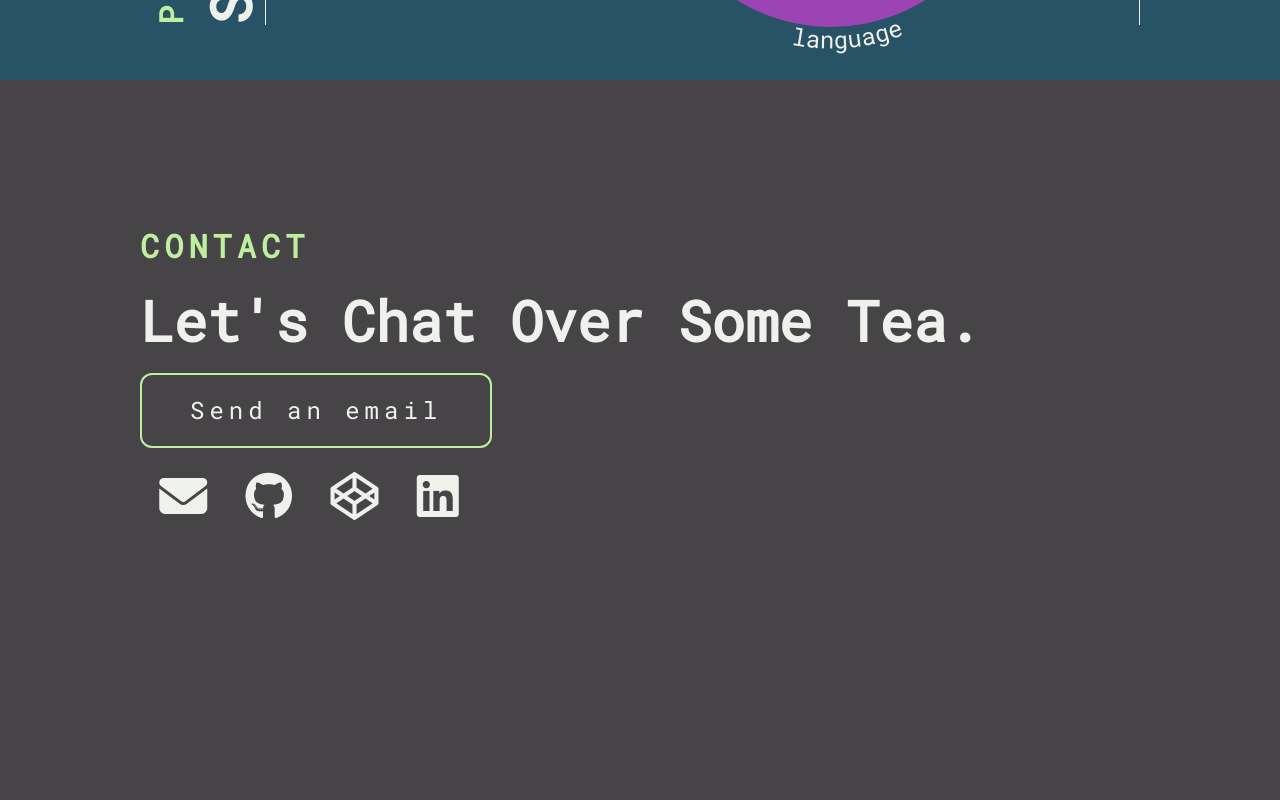
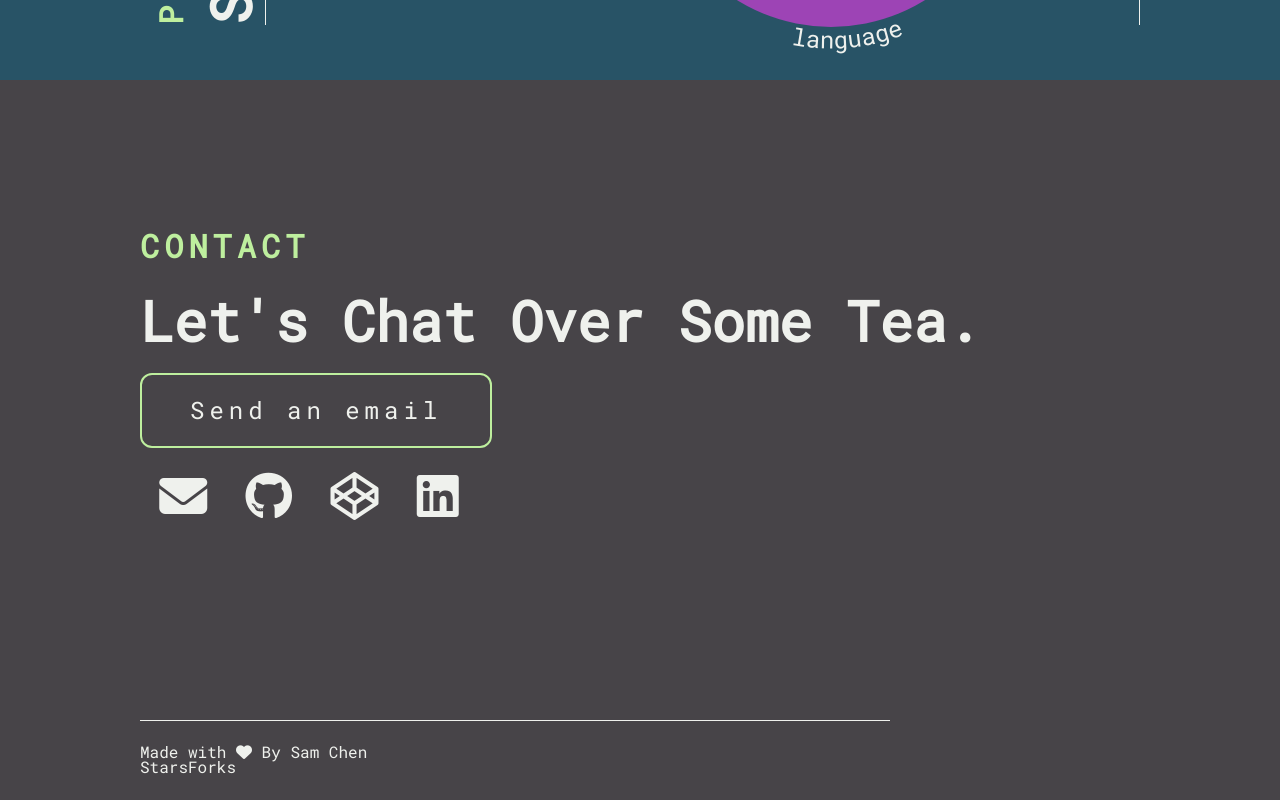
Before and after one commit to samchencode/v1, a Vue app: page / in a window 1280 px wide. Shown: the part 3459-4259 px from the top of the page. Built offline with nearby package versions, Linux system fonts and the light colour scheme.

Commit message:
created footer layout

```diff
--- a/src/App.vue
+++ b/src/App.vue
@@ -7,7 +7,7 @@
       <Spotlight class="content__section" />
       <Proficiencies class="content__section" />
       <Contact class="content__section" />
-      <footer class="content__footer" />
+      <Footer class="content__footer" />
     </main>
   </div>
 </template>
@@ -19,6 +19,7 @@ import NavBar from '@/components/NavBar.vue';
 import Spotlight from '@/components/Spotlight.vue';
 import Proficiencies from '@/components/Proficiencies.vue';
 import Contact from '@/components/Contact.vue';
+import Footer from '@/components/Footer.vue';
 import '@/main.css';
 
 export default {
@@ -30,6 +31,7 @@ export default {
     Spotlight,
     Proficiencies,
     Contact,
+    Footer,
   },
   data: () => ({
     badges: ['Full Stack Web Development', 'Machine Learning'],
@@ -62,7 +64,6 @@ export default {
 }
 
 .content__footer {
-  display: flex;
   height: 10vh;
 }
 </style>
--- /dev/null
+++ b/src/components/Footer.vue
@@ -0,0 +1,70 @@
+<template>
+  <footer class="footer">
+    <GithubStats class="footer__github" />
+    <p class="footer__copyright">
+      Made with
+      <i class="fas fa-heart"></i>
+      By
+      Sam Chen
+    </p>
+  </footer>
+</template>
+
+<script>
+import GithubStats from './GithubStats.vue';
+
+export default {
+  name: 'Footer',
+  components: {
+    GithubStats,
+  },
+};
+</script>
+
+<style scoped>
+.footer {
+  display: grid;
+  grid-template-columns: var(--spacer) repeat(8, 1fr) var(--spacer);
+  grid-template-rows: repeat(2, 1fr);
+  justify-items: left;
+  align-items: start;
+}
+
+.footer::before,
+.footer__github,
+.footer__copyright {
+  grid-column: 2 / -4;
+}
+
+.footer::before,
+.footer__copyright {
+  grid-row: 1;
+}
+
+.footer::before {
+  content: '';
+  width: 100%;
+  border-top: var(--border-width) solid var(--color-white);
+}
+
+.footer__github,
+.footer__copyright {
+  font-size: var(--font-size-6);
+  line-height: .9;
+}
+
+.footer__copyright {
+  align-self: end;
+}
+
+.footer__github {
+  grid-row: 2;
+}
+
+@media screen and (min-width: 800px) {
+  .footer {
+    grid-template-columns: 1fr repeat(8, minmax(100px, 125px)) 1fr;
+  }
+}
+
+</style>
--- /dev/null
+++ b/src/components/GithubStats.vue
@@ -0,0 +1,14 @@
+<template>
+  <div class="github footer__github">
+    <span class="github__stars">Stars</span>
+    <span class="github__forks">Forks</span>
+  </div>
+</template>
+
+<script>
+export default {
+  name: 'GithubStats',
+};
+</script>
+
+<style></style>
--- a/src/main.css
+++ b/src/main.css
@@ -54,6 +54,7 @@
   --font-size-1: 4rem;
   --font-size-2: 2rem;
   --font-size-3: 1rem;
+  --font-size-5: 0.83em;
 }
 
 /*
```
